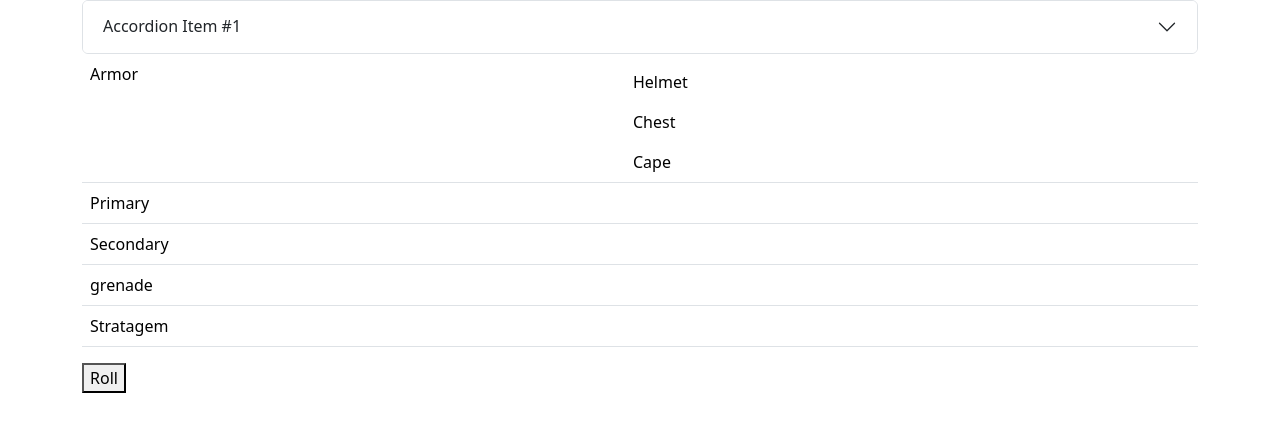
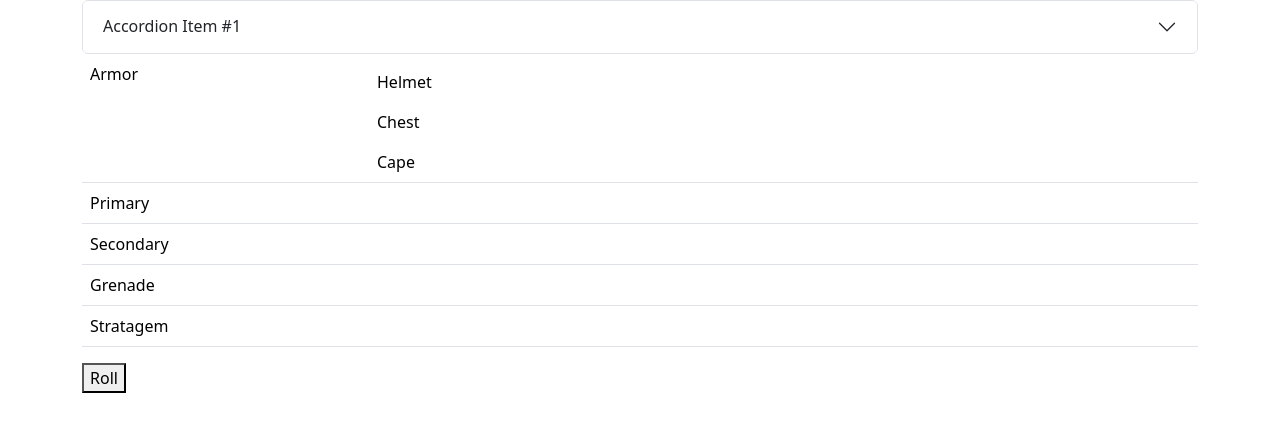
Before and after one commit to forestfish12/helldivers_randomizer, a plain HTML site: page index.html in a window 1280 px wide. Drawn offline with nearby package versions, Linux system fonts and the light colour scheme.

Commit message:
Playing around with formatting.

```diff
--- a/index.html
+++ b/index.html
@@ -66,9 +66,10 @@
             <p id="result-grenade"></p>
             <h2>Stratagems</h2>
             <p id="result-stratagem"></p> -->
+            <!-- TODO: Change this table to use the bootstrap grid system and columns. -->
             <table class="table">
                 <tr>
-                    <td>Armor</td>
+                    <td class="w-25">Armor</td>
                     <td class="pb-0">
                         <table class="table table-borderless mb-0 pb-0">
                             <tr>
@@ -87,7 +88,7 @@
                     </td>
                 </tr>
                 <tr>
-                    <td>Primary</td>
+                    <td class="w-25">Primary</td>
                     <td id="result-primary"></td>
                 </tr>
                 <tr>
@@ -95,7 +96,7 @@
                     <td id="result-secondary"></td>
                 </tr>
                 <tr>
-                    <td>grenade</td>
+                    <td>Grenade</td>
                     <td id="result-grenade"></td>
                 </tr>
                 <tr>
```
